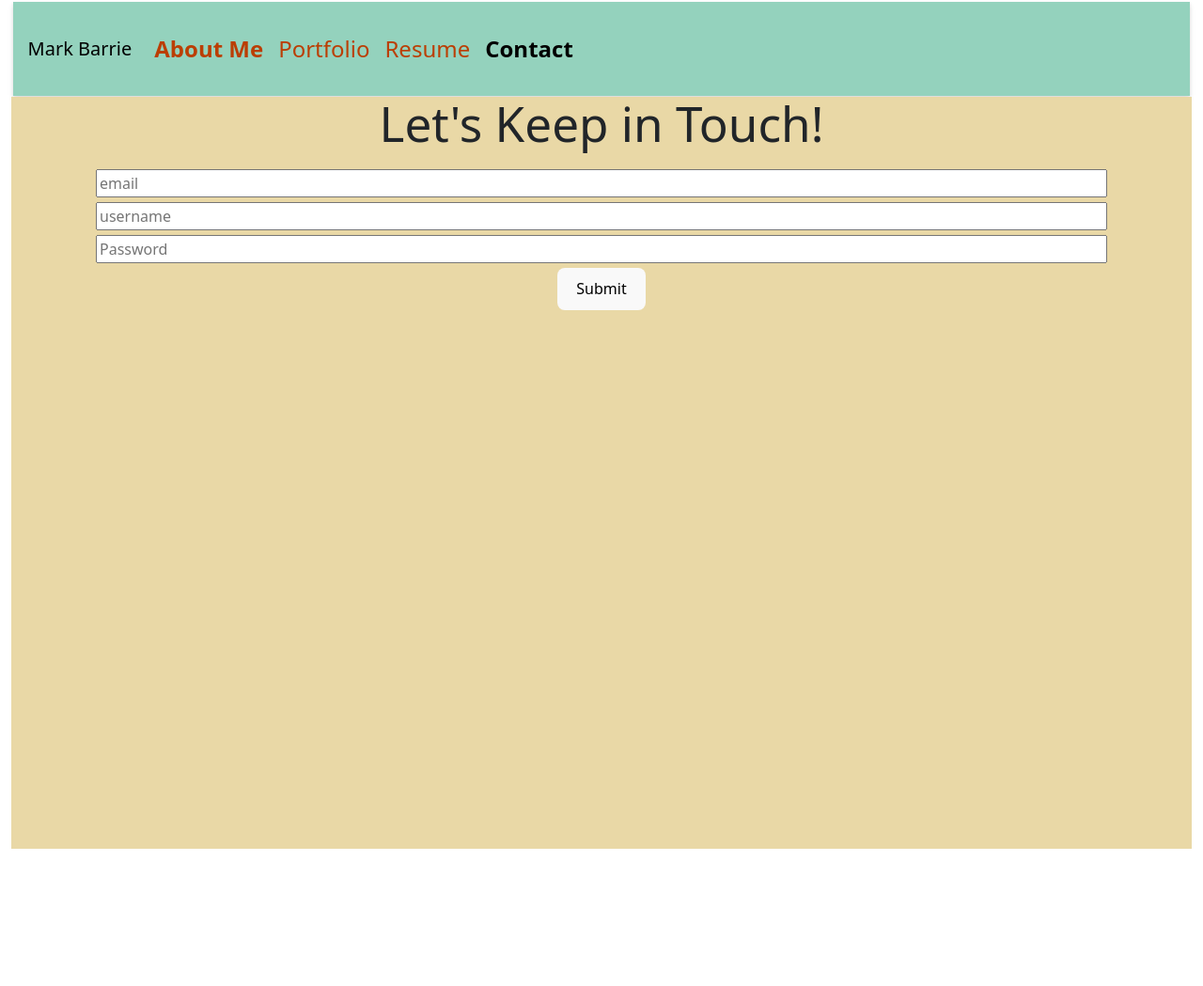
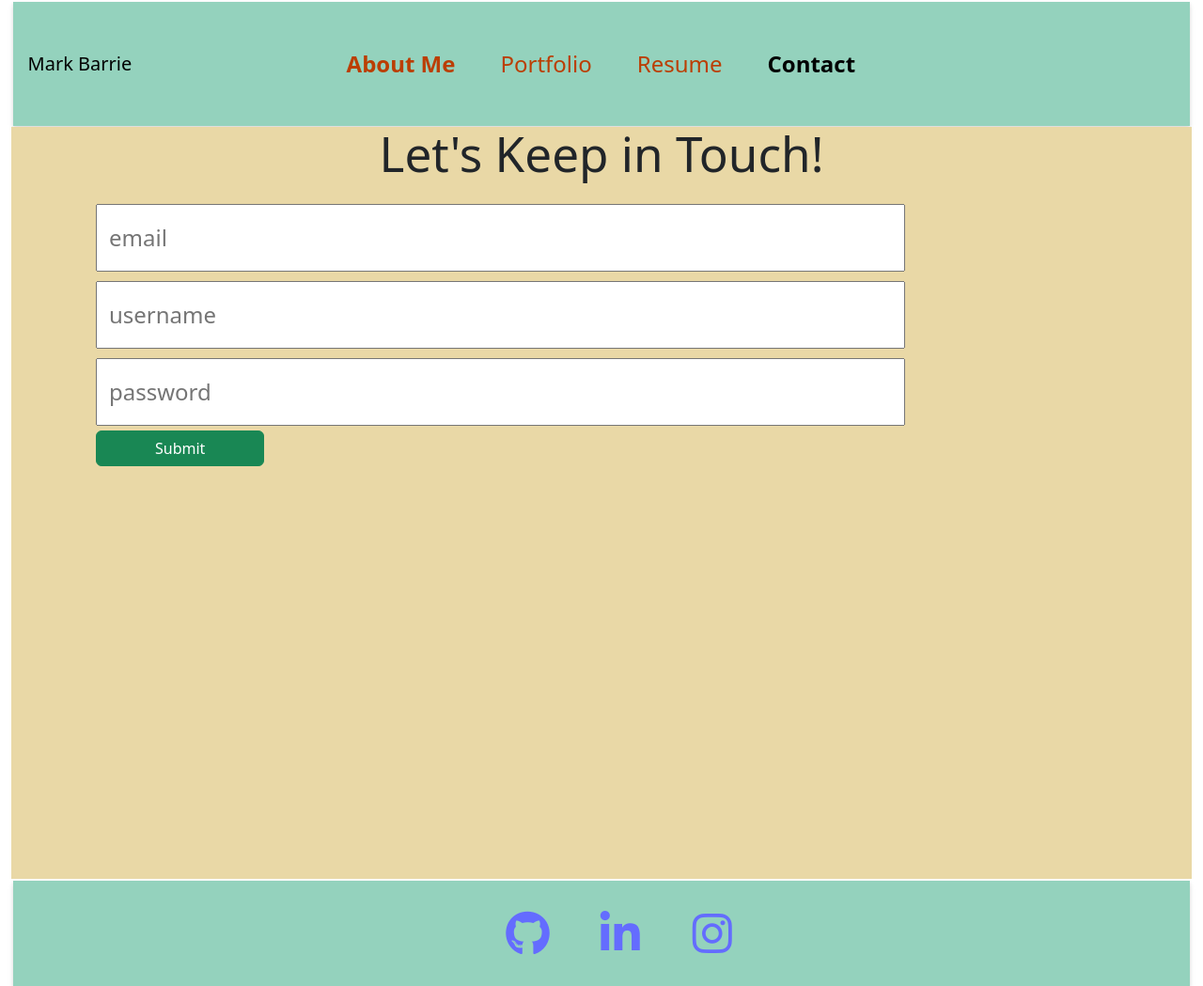
Before and after one commit to mbarrie1979/React-Portfolio-Site, a React (Vite) app: page /contact in a window 1280 px wide. Shown: the whole page at 94% size. Before the commit the page ends 903 px from the top, so only its background shows below. Built offline with nearby package versions, Linux system fonts and the light colour scheme.

Commit message:
finished footer with links

```diff
--- a/index.html
+++ b/index.html
@@ -6,6 +6,7 @@
   <link rel="icon" type="image/svg+xml" href="/vite.svg" />
   <meta name="viewport" content="width=device-width, initial-scale=1.0" />
   <link rel="stylesheet" href="https://cdn.jsdelivr.net/npm/bootstrap@5.3.2/dist/css/bootstrap.min.css">
+  <link rel="stylesheet" href="https://cdnjs.cloudflare.com/ajax/libs/font-awesome/6.0.0-beta3/css/all.min.css">
   <title>Mark Barrie Portfolio</title>
 </head>
 
--- a/src/App.css
+++ b/src/App.css
@@ -49,6 +49,17 @@ img {
     /* Lower, more diffused shadow */
     0 1px 3px rgba(0, 0, 0, 0.08);
   /* Upper, closer shadow for depth */
+}
+
+.navbar-collapse {
+  display: flex;
+  justify-content: center;
+}
+
+.navbar-nav li {
+  display: flex;
+  justify-content: space-between;
+  margin: 1em;
 }
 
 /* .main {
@@ -105,17 +116,42 @@ img {
 }
 
 .form {
+  display: flex;
+  justify-content: center;
+  flex-direction: column;
   margin: 20px;
+  margin-left: 20px;
 }
 
 .form input {
+  font-size: 1.5em;
   display: block;
   margin-top: 5px;
   margin-bottom: 5px;
-  width: 100%;
+  width: 80%;
+  height: 3em;
 }
 
 .error-text {
   color: var(--color-dark-blue);
   font-size: 2em;
 }
+
+.footer {
+  display: flex;
+  justify-content: center;
+  background-color: var(--color-pale-blue);
+  z-index: 1000;
+  padding: 1em;
+  margin: .1em;
+  /* width: 1280px; */
+  box-shadow: 0 4px 6px rgba(0, 0, 0, 0.1),
+    /* Lower, more diffused shadow */
+    0 1px 3px rgba(0, 0, 0, 0.08);
+  /* Upper, closer shadow for depth */
+}
+
+.footer a {
+  width: auto;
+margin: 1em;
+}
--- a/src/App.jsx
+++ b/src/App.jsx
@@ -6,6 +6,7 @@ import AboutMe from './components/About Me';
 import Contact from './components/Contact';
 import Resume from './components/Resume';
 import Portfolio from './components/Potfolio';
+import Footer from './components/Footer';
 
 
 function App() {
@@ -25,8 +26,8 @@ function App() {
             <Route path="/contact" element={<Contact />} />
           </Routes>
         </main>
-        <footer className='row'>
-
+        <footer className='row footer'>
+          <Footer />
         </footer>
       </div>
     </Router>
--- a/src/components/Footer.jsx
+++ b/src/components/Footer.jsx
@@ -0,0 +1,20 @@
+export default function Footer() {
+    return (
+        <>
+            {/* Link to your GitHub profile */}
+            <a href="https://github.com/mbarrie1979" target="_blank" rel="noopener noreferrer">
+                <i className="fab fa-github col-2 display-5"></i>
+            </a>
+
+            {/* Link to your LinkedIn profile */}
+            <a href="https://www.linkedin.com/in/mark-barrie-999253150/" target="_blank" rel="noopener noreferrer">
+                <i className="fab fa-linkedin-in col-2 display-5"></i>
+            </a>
+
+            {/* Link to your Instagram profile */}
+            <a href="https://www.instagram.com/mbarriemusic/" target="_blank" rel="noopener noreferrer">
+                <i className="fab fa-instagram col-2 display-5"></i>
+            </a>
+        </>
+    );
+}
--- a/src/components/Form.jsx
+++ b/src/components/Form.jsx
@@ -51,8 +51,9 @@ function Form() {
     return (
         <div className="container text-center">
             <h1>Let's Keep in Touch!</h1>
-            <form className="form" onSubmit={handleFormSubmit}>
+            <form className="form row" onSubmit={handleFormSubmit}>
                 <input
+                    className='col-8'
                     value={email}
                     name="email"
                     onChange={handleInputChange}
@@ -61,6 +62,7 @@ function Form() {
                     autoComplete="off"
                 />
                 <input
+                    className='col-8'
                     value={userName}
                     name="userName"
                     onChange={handleInputChange}
@@ -69,14 +71,15 @@ function Form() {
                     autoComplete="off"
                 />
                 <input
+                    className='col-8'
                     value={password}
                     name="password"
                     onChange={handleInputChange}
                     type="password"
-                    placeholder="Password"
+                    placeholder="password"
                     autoComplete="off"
                 />
-                <button type="submit">Submit</button>
+                <button className="btn btn-success col-2" type="submit">Submit</button>
             </form>
             {errorMessage && (
                 <div>
--- a/src/components/Navigation.jsx
+++ b/src/components/Navigation.jsx
@@ -26,6 +26,18 @@ export default function Navigation() {
                     <li className="nav-item">
                         <NavLink className="nav-link nav-text" activeclassname="active" to="/contact">Contact</NavLink>
                     </li>
+                    <li className="nav-item">
+                        {/* these are left blank intentionally */}
+                    </li>
+                    <li className="nav-item">
+                        {/* these are left blank intentionally */}
+                    </li>
+                    <li className="nav-item">
+                        {/* these are left blank intentionally */}
+                    </li>
+                    <li className="nav-item">
+                        {/* these are left blank intentionally */}
+                    </li>
                 </ul>
             </div>
         </nav>
```
